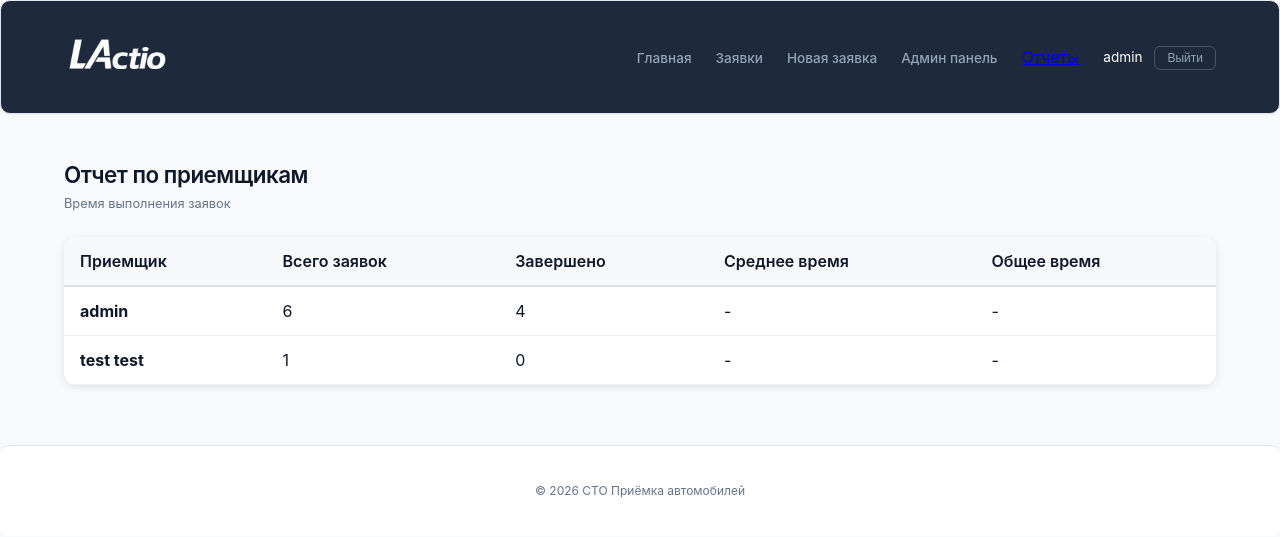
After one commit to kukur1k/LAction, a Django app: page /reports/receptionists/ in a window 1280 px wide. The commit adds this page. Shown: the top 537 px of the page. Run offline with Django 5.2, Linux system fonts and the light colour scheme; a user stored in the database is signed in; data comes from the database, SQL or seed files in the repository; both versions use the stored data as it was after the commit.

Commit message:
add trying report receptionists

```diff
--- a/LActio/service_reception/static/css/style.css
+++ b/LActio/service_reception/static/css/style.css
@@ -1523,11 +1523,32 @@ input[type="file"].form-control {
 
 
 
-
-
-
-
-/* ===== АДАПТИВ ДЛЯ ТЕЛЕФОНОВ ===== */
+.report_table {
+    width: 100%;
+    border-collapse: collapse;
+    background: white;
+    border-radius: 12px;
+    overflow: hidden;
+    box-shadow: 0 2px 8px rgba(0,0,0,0.1);
+}
+.report_table th {
+    background: #f8f9fa;
+    padding: 12px 16px;
+    text-align: left;
+    font-weight: 600;
+    border-bottom: 2px solid #dee2e6;
+}
+.report_table td {
+    padding: 12px 16px;
+    border-bottom: 1px solid #f0f0f0;
+}
+.report_table tr:hover {
+    background: #f8f9fa;
+}
+
+
+
+/* ===== Адаптив ===== */
 
 
 @media (max-width: 1024px) {
--- a/LActio/service_reception/templates/reception/base.html
+++ b/LActio/service_reception/templates/reception/base.html
@@ -23,7 +23,10 @@
 
                     {% if user.is_authenticated %}
                         {% if user.is_staff %}
-                        <li><a class="navbar_link {% if '/admin-panel/' in request.path %}active{% endif %}" href="{% url 'service_reception:admin_dashboard' %}">Админ панель</a></li>
+                            <li><a class="navbar_link {% if '/admin-panel/' in request.path %}active{% endif %}" href="{% url 'service_reception:admin_dashboard' %}">Админ панель</a></li>
+                        {% endif %}
+                        {% if user.is_staff %}
+                            <li><a href="{% url 'service_reception:reports_receptionists' %}">Отчеты</a></li>
                         {% endif %}
                         <li class="nav_user">
                             <span class="nav_username">{{ user.get_full_name|default:user.username }}</span>
--- /dev/null
+++ b/LActio/service_reception/templates/reception/reports_receptionists.html
@@ -0,0 +1,56 @@
+{% extends 'reception/base.html' %}
+
+{% block title %}Отчет по приемщикам{% endblock %}
+
+{% block content %}
+<div class="page_header">
+    <div>
+        <div class="title">Отчет по приемщикам</div>
+        <div class="subtitle">Время выполнения заявок</div>
+    </div>
+</div>
+
+<table class="report_table">
+    <thead>
+        <tr>
+            <th>Приемщик</th>
+            <th>Всего заявок</th>
+            <th>Завершено</th>
+            <th>Среднее время</th>
+            <th>Общее время</th>
+        </tr>
+    </thead>
+    <tbody>
+        {% for r in receptionists %}
+        <tr>
+            <td>
+                <strong>{{ r.get_full_name|default:r.username }}</strong>
+            </td>
+            <td>{{ r.total_requests }}</td>
+            <td>{{ r.completed_requests }}</td>
+            <td>
+                {% if r.avg_time %}
+                    {{ r.avg_time|floatformat:0 }} сек
+                {% else %}
+                    -
+                {% endif %}
+            </td>
+            <td>
+                {% if r.total_time %}
+                    {{ r.total_time|floatformat:0 }} сек
+                {% else %}
+                    -
+                {% endif %}
+            </td>
+        </tr>
+        {% empty %}
+        <tr>
+            <td colspan="5" style="text-align: center; padding: 40px;">
+                Нет данных
+            </td>
+        </tr>
+        {% endfor %}
+    </tbody>
+</table>
+
+{% endblock %}
--- a/LActio/service_reception/urls.py
+++ b/LActio/service_reception/urls.py
@@ -48,4 +48,7 @@ urlpatterns = [
     path('admin-panel/requests/', admin_views.admin_requests, name='admin_requests'),
 
     path('requests/<int:pk>/print-pdf/', views.print_request_pdf, name='print_request_pdf'),
+
+    # Отчеты
+    path('reports/receptionists/', views.reports_receptionists, name='reports_receptionists'),
 ]
```
Also changed, not shown: LActio/db.sqlite3, 1 other file.
